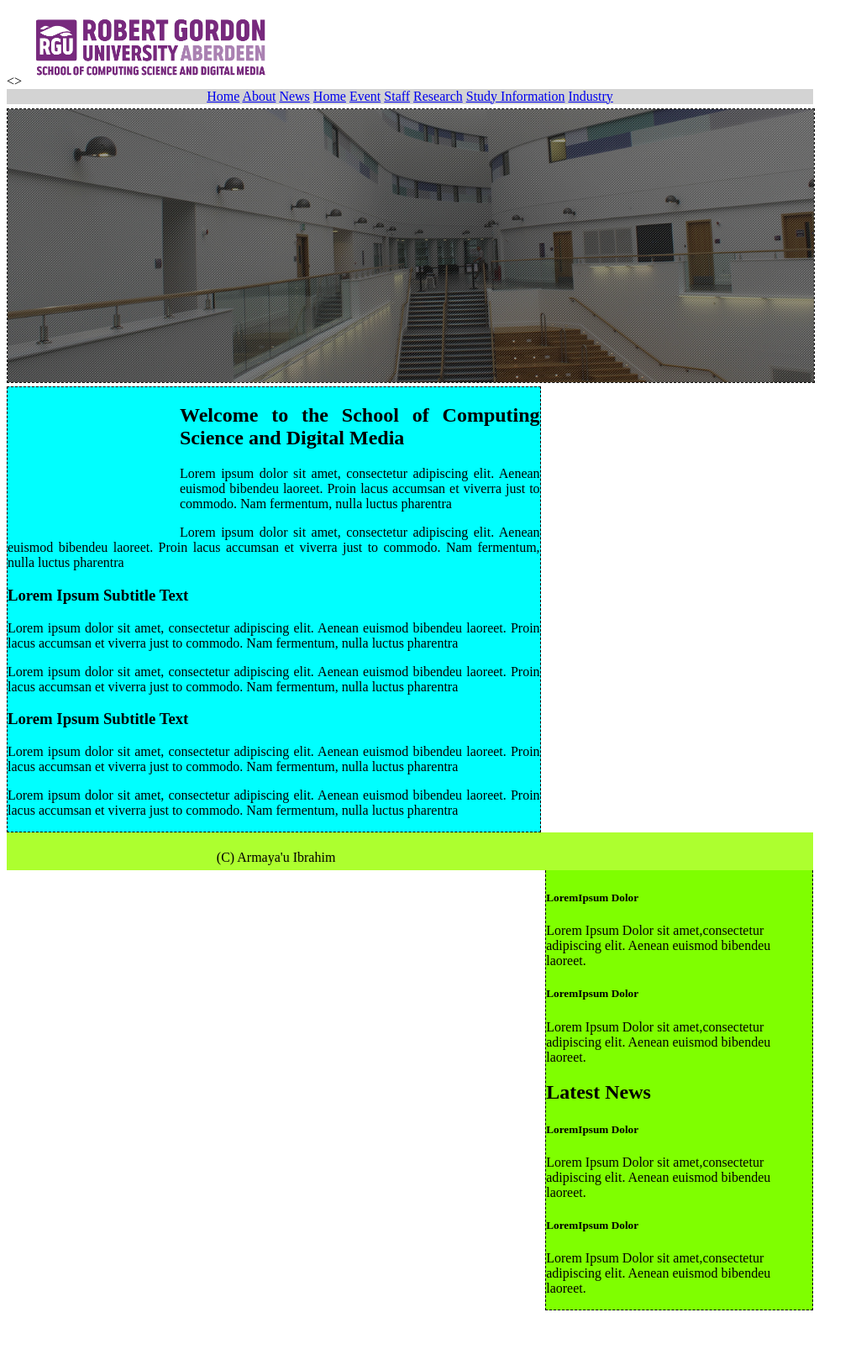
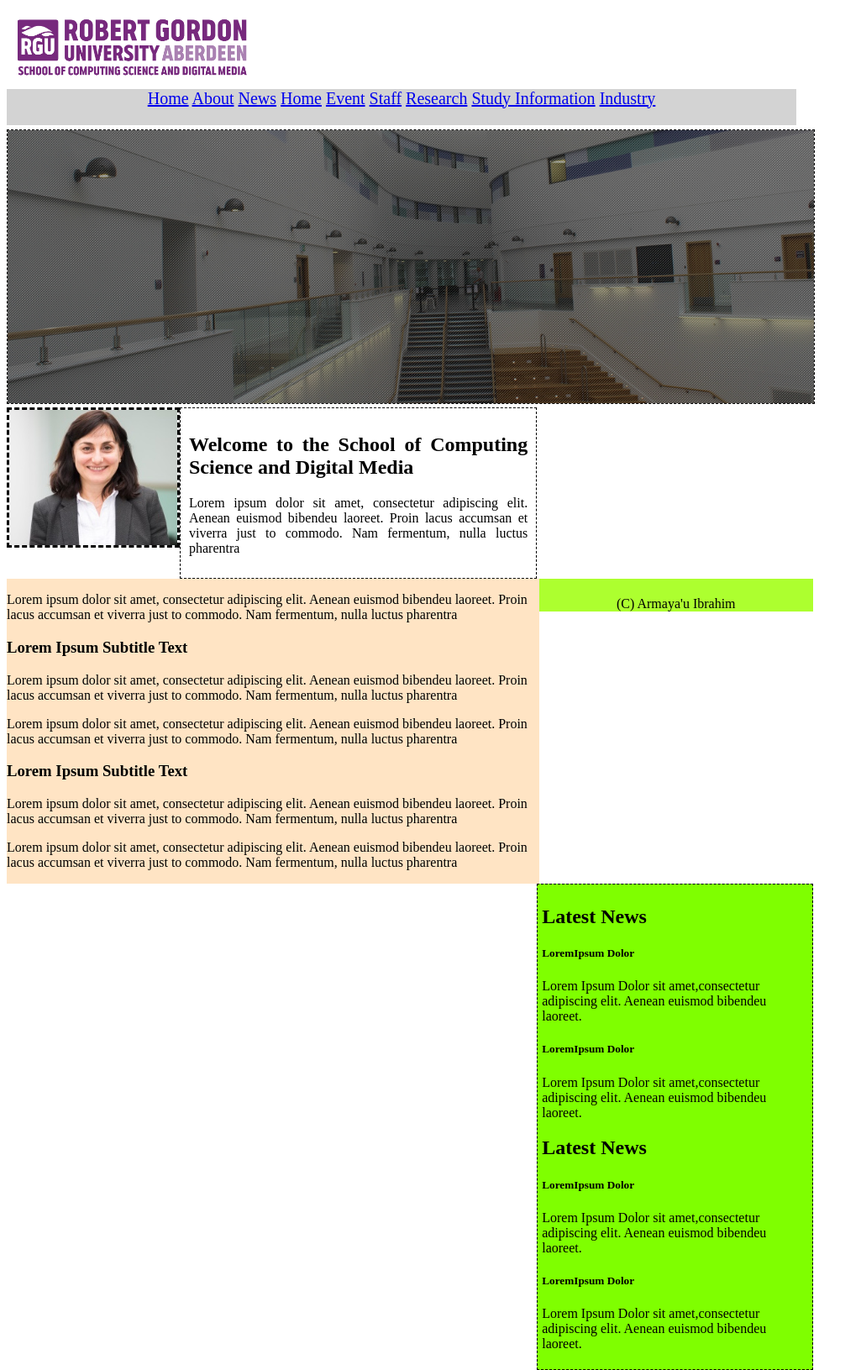
Before and after one commit to armayauibrahim/CMM007, a PHP site: page /mockAssessedLab/index.html in a window 1280 px wide. Shown: the whole page at 84% size, without its empty margins (0-1025 px from the left). Before the commit the page ends 1560 px from the top, so only its background shows below. Run offline with PHP 8.4, Linux system fonts and the light colour scheme.

Commit message:
testing our page

```diff
--- a/mockAssessedLab/index.html
+++ b/mockAssessedLab/index.html
@@ -6,7 +6,6 @@
     <link rel="stylesheet" href="rgu.css">
 </head>
 <body>
-<>
   <img src="csdmlogo.png" width="300px"/>
 <nav class="zero">
    <a href="#">Home</a>
@@ -20,7 +19,6 @@
     <a href="#">Industry</a>
 </nav>
 
-</header>
 <main>
 
         <img src="banner.png" class="bigbanner"/>
@@ -29,8 +27,9 @@
     <div class="one">
             <h2>Welcome to the School of Computing Science and Digital Media</h2>
             <p>Lorem ipsum dolor sit amet, consectetur adipiscing elit. Aenean euismod bibendeu laoreet. Proin lacus accumsan et viverra just to commodo. Nam fermentum, nulla luctus pharentra</p>
+    </div>
 
-
+    <div class="three">
             <p>Lorem ipsum dolor sit amet, consectetur adipiscing elit. Aenean euismod bibendeu laoreet. Proin lacus accumsan et viverra just to commodo. Nam fermentum, nulla luctus pharentra</p>
             <h3>Lorem Ipsum Subtitle Text</h3>
             <p>Lorem ipsum dolor sit amet, consectetur adipiscing elit. Aenean euismod bibendeu laoreet. Proin lacus accumsan et viverra just to commodo. Nam fermentum, nulla luctus pharentra</p>
--- a/mockAssessedLab/rgu.css
+++ b/mockAssessedLab/rgu.css
@@ -6,11 +6,13 @@
     width: 960px;
 }
 .zero{
-    width: 960px;
+    width: 900px;
     background-color:lightgray ;
     text-align:center ;
+    font-size: 20px;
     text-decoration: none;
     margin-bottom: 5px;
+    padding: 0px 20px 20px 20px;
 
 }
 .bigbanner{
@@ -19,14 +21,20 @@
     border-style: dashed;
 }
 .one {
-    width: 66%;
-    background-color: aqua;
+    width: 42%;
     text-align: justify;
     border-style: dashed;
     border-width: thin;
-    position: relative;
+    padding: 10px;
+    display: inline-block;
 
 }
+.three{
+    float: left;
+    width: 65%;
+}
+
+
 .christy{
     float: left;
     width: 200px;
@@ -38,16 +46,22 @@
     background-color: chartreuse;
     border-style: dashed;
     border-width: thin;
-    position: relative;
+    margin-top: 0px;
+    padding: 5px;
 
 }
+.three{
+    width: 66%;
+    background-color: bisque;
+    float: left;
+}
 .foot{
-    width: 960px;
-    height: 40px;
+
     background-color: greenyellow;
     text-align: center;
+    width: 960px;
     padding-top: 5px;
     border-width: thin;
-    position: relative;
     border-color: aqua;
+    height: 10%;
 }
```
Lines whose indentation alone changed are shown as unchanged.
